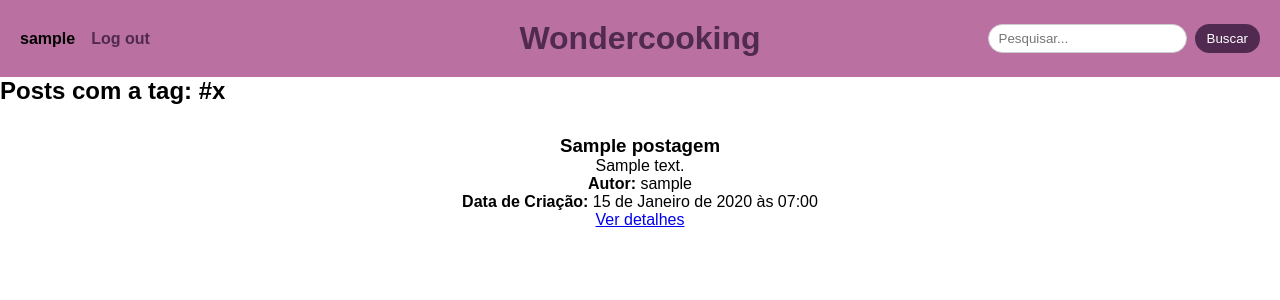
After one commit to AnzinFelipe/Wondercooking, a Django app: a page that uses postagens/templates/tag.html in a window 1280 px wide. The commit adds this page. Shown: the top 300 px of the page. Run offline with Django 5.2, Linux system fonts and the light colour scheme; a user stored in the database is signed in; tables that the repository leaves empty hold one stand-in row (values such as "Sample post").

Commit message:
funcao de hashtag adicionada

```diff
--- a/postagens/models.py
+++ b/postagens/models.py
@@ -1,6 +1,18 @@
 from django.db import models
 from django.contrib.auth.models import User
-from cloudinary.models import CloudinaryField
+from django.conf import settings
+
+# Use CloudinaryField when Cloudinary is configured; otherwise fallback to ImageField
+try:
+    if getattr(settings, 'CLOUDINARY_API_KEY', None):
+        from cloudinary.models import CloudinaryField
+        def _image_field():
+            return CloudinaryField('images')
+    else:
+        raise ImportError()
+except Exception:
+    def _image_field():
+        return models.ImageField(upload_to='images/', blank=True, null=True)
 
 # Create your models here.
 
@@ -14,11 +26,20 @@ class postagem(models.Model):
     titulo = models.CharField(max_length = 100, blank = False)
     descricao = models.TextField(blank = False)
     data = models.DateTimeField("Publicado em: ", auto_now_add = True)
-    imagem = CloudinaryField('images')
+    imagem = _image_field()
     likes = models.ManyToManyField(User, related_name='postagens_likes', blank=True)
     favoritos = models.ManyToManyField(User, related_name='postagens_favoritos', blank=True)
     def __str__(self):
         return f"{self.titulo} - Autor: {self.autor}"
+
+class HashTag(models.Model):
+    hashtagnome = models.CharField(max_length = 50, blank = True, null=True)
+    hashtaquant=models.IntegerField(null=True, blank=True)
+    post=models.ForeignKey(postagem, on_delete=models.CASCADE, null=True)
+    tempo=models.DateTimeField(auto_now_add=True)
+    dia=models.DateField(auto_now_add=True)
+    hora=models.TimeField(auto_now_add=True)
+    user=models.ForeignKey(Perfil, on_delete=models.CASCADE, null=True)
 
 class Comentario(models.Model):
     usuario = models.ForeignKey(Perfil, on_delete = models.CASCADE)
--- a/postagens/templates/criar_post.html
+++ b/postagens/templates/criar_post.html
@@ -16,7 +16,10 @@
         <input type="text" name="Título da publicação" id="titulo" class="entrada" required>
 
         <label for="descricao" class="rotulo">Descrição:</label>
-        <textarea name="Descrição do post" id="descricao" class="area descricao" required></textarea>
+    <textarea name="Descrição do post" id="descricao" class="area descricao" required></textarea>
+
+    <label for="hashtags" class="rotulo">Hashtags (opcional, separadas por espaço ou #):</label>
+    <input type="text" name="hashtags" id="hashtags" class="entrada" placeholder="#receita #vegan">
 
         <label for="imagem" class="rotulo">Imagem:</label>
         <input type="file" name="Imagem do post" id="imagem" class="entrada" required>
--- /dev/null
+++ b/postagens/templates/tag.html
@@ -0,0 +1,22 @@
+{% extends 'base.html' %}
+
+{%load app_extra%}
+
+{% block conteudo %}
+    <div class="container">
+        <h2>Posts com a tag: #{{ tag }}</h2>
+        {% if posts %}
+            {% for post in posts %}
+                <div class="post">
+                    <h3>{{ post.titulo }}</h3>
+                    <p>{{ post.descricao|link_hashtags }}</p>
+                    <p><strong>Autor:</strong> {{ post.autor.user.username }}</p>
+                    <p><strong>Data de Criação:</strong> {{ post.data }}</p>
+                    <a href="{% url 'post_detalhe' post.id %}">Ver detalhes</a>
+                </div>
+            {% endfor %}
+        {% else %}
+            <p>Nenhum post encontrado com essa tag.</p>
+        {% endif %}
+    </div>
+{% endblock %}
--- /dev/null
+++ b/postagens/templatetags/app_extra.py
@@ -0,0 +1,14 @@
+import re
+from django import template
+from django.utils.safestring import mark_safe
+from django.utils.html import escape
+
+register = template.Library()
+
+def criar_hashtag_link(tag):
+    url="/tags/{}/".format(tag)
+    return '<a href="{}">#{}</a>'.format(url,tag)
+
+@register.filter(name='link_hashtags')
+def link_hashtags(texto):
+    return mark_safe(re.sub(r'#(\w+)', lambda m: criar_hashtag_link(m.group(1)), escape(texto)))
--- a/postagens/urls.py
+++ b/postagens/urls.py
@@ -11,4 +11,5 @@ urlpatterns = [
     path('favoritos/', views.favoritos, name='favoritos'),
     path('like/<int:post_id>/', LikePostView.as_view(), name='like_post'),
     path('favorite/<int:post_id>/', FavoritePostView.as_view(), name='favorite_post'),
+    path('tags/<str:tag>/', views.tags, name='tags'),
 ]
--- a/postagens/views.py
+++ b/postagens/views.py
@@ -2,6 +2,8 @@ from django.views import View
 from django.http import Http404
 from django.shortcuts import render, redirect, get_object_or_404
 from .models import Comentario, postagem, Perfil
+from .models import Comentario, postagem, Perfil, HashTag
+import re
 from django.contrib.auth import login, authenticate
 from django.urls import reverse
 from django.http import HttpResponseRedirect
@@ -111,6 +113,31 @@ def criar_post(request):
             return render (request, 'criar_post.html', {'erro': 'Escreva alguma coisa'})
         novo_post = postagem(titulo=Titulo, descricao=Descrição, imagem=imagem, autor=perfil)
         novo_post.save()
+        try:
+            descricao_text = Descrição or ''
+            hashtags_field = request.POST.get('hashtags', '') or ''
+
+
+            found_desc = re.findall(r'#([^\s#.,;:!?)\]\[]+)', descricao_text)
+
+            found_field = re.findall(r'#?([A-Za-z0-9_-]+)', hashtags_field)
+
+            all_tags = set([t.strip().lower() for t in found_desc if t.strip()]) | set([t.strip().lower() for t in found_field if t.strip()])
+
+            for tag in all_tags:
+                if not tag:
+                    continue
+                count_desc = len(re.findall(rf'#({re.escape(tag)})', descricao_text, flags=re.IGNORECASE))
+                total_count = count_desc if count_desc > 0 else 1
+                obj, created = HashTag.objects.get_or_create(hashtagnome=tag, post=novo_post, defaults={
+                    'hashtaquant': total_count,
+                    'user': perfil
+                })
+                if not created:
+                    obj.hashtaquant = max(obj.hashtaquant or 0, total_count)
+                    obj.save()
+        except Exception:
+            pass
         return HttpResponseRedirect(reverse('home'))
     return render(request, 'criar_post.html')
 
@@ -154,3 +181,11 @@ def login_view(request):
                 'errors': ['Nome de usuário ou senha incorretos.']
             })
     return render(request, 'login.html')
+
+def tags(request, tag):
+    posts = postagem.objects.filter(hashtag__hashtagnome__iexact=tag).distinct()
+    contexto = {
+        'posts': posts,
+        'tag': tag
+    }
+    return render(request, 'tag.html', contexto)
```
Also changed, not shown: postagens/templates/favoritos.html (+7 -0 lines), postagens/templates/home.html (+9 -2 lines), postagens/templates/post_detalhe.html (+9 -1 lines), postagens/templatetag/app_extra.py (added, +14 -0 lines), wondercooking/settings.py (+21 -7 lines), media/images/Asaba.Harumasa.1024.4433593.webp (added), media/images/Asaba_Harumasa_ZZ-MU.png (added), media/images/Asaba_TTGpWD9.Harumasa.1024.4433593.webp (added), postagens/migrations/0013_create_hashtag.py (added), postagens/migrations/0014_alter_postagem_imagem.py (added), postagens/templatetags/__init__.py (added).
